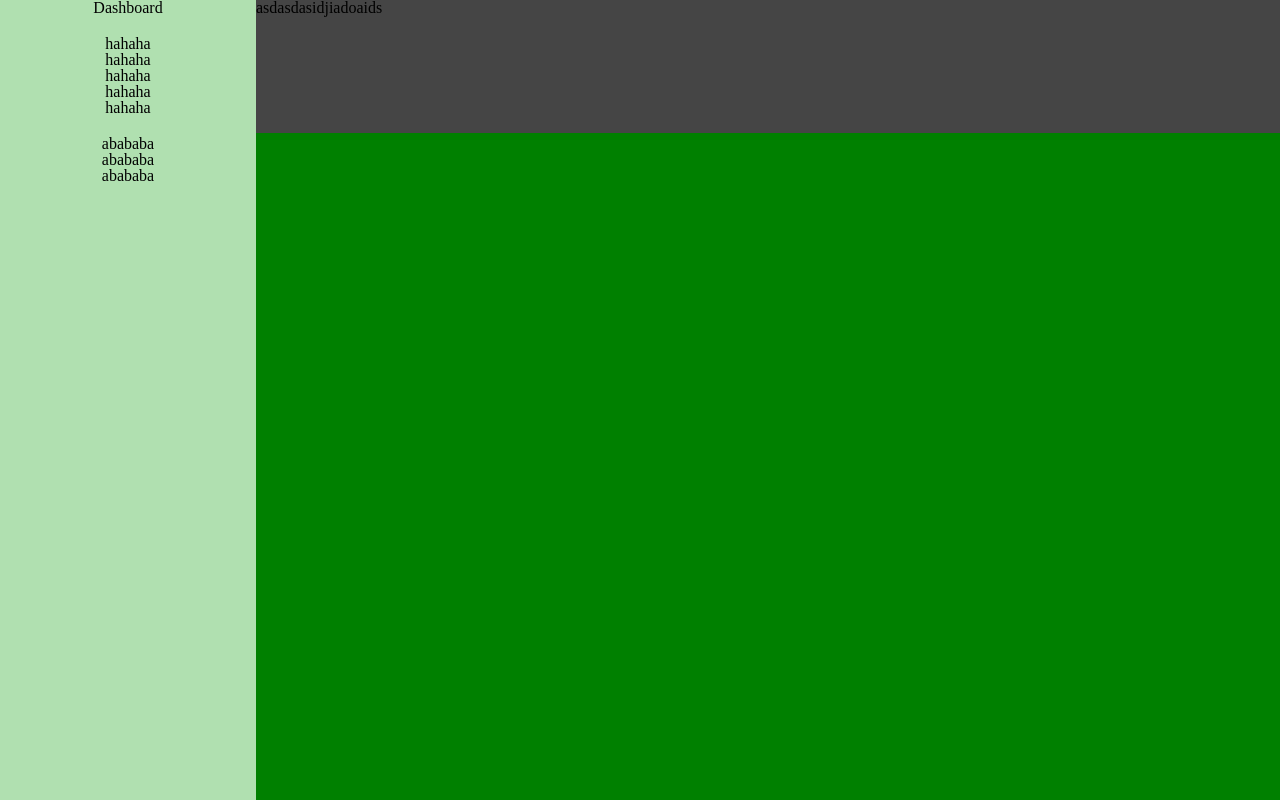
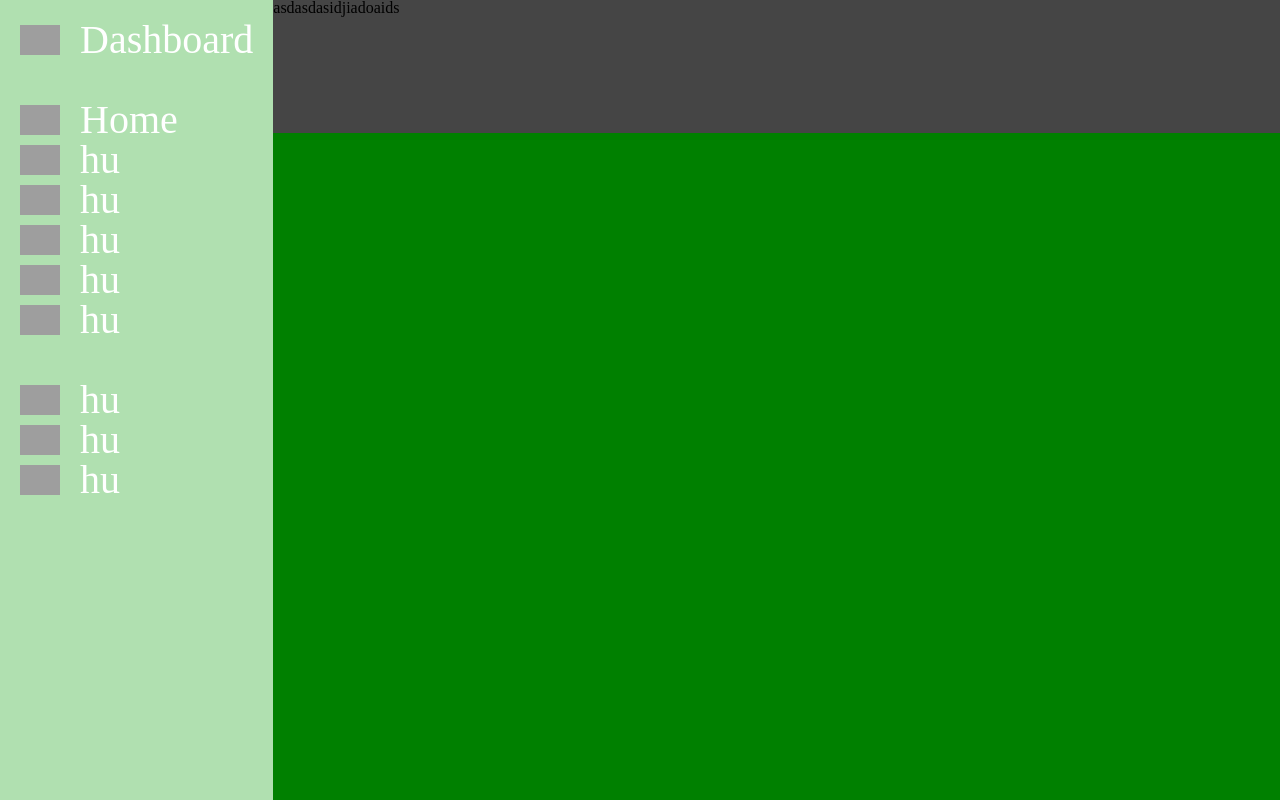
Before and after one commit to ganud/admin-dashboard, a plain HTML site: page index.html in a window 1280 px wide. Drawn offline with Linux system fonts and the light colour scheme; grey boxes are pictures that could not be loaded.

Commit message:
dashboard structure done

```diff
--- a/index.html
+++ b/index.html
@@ -12,19 +12,50 @@
             asdasdasidjiadoaids
         </div>
         <div class="sidebar">
-            <h1>Dashboard</h1>
-            <ul>
-                <li>hahaha</li>
-                <li>hahaha</li>
-                <li>hahaha</li>
-                <li>hahaha</li>
-                <li>hahaha</li>
-            </ul>
-            <ul>
-                <li>abababa</li>
-                <li>abababa</li>
-                <li>abababa</li>
-            </ul>
+            <div class="nav-button">
+                <img src="https://cdn-icons-png.flaticon.com/128/1828/1828791.png" alt="">
+                <p>Dashboard</p>
+            </div>
+            <div class="button-group">
+                <div class="nav-button">
+                    <img src="https://cdn-icons-png.flaticon.com/128/25/25694.png" alt="home">
+                    <p>Home</p>
+                </div>
+                <div class="nav-button">
+                    <img src="https://cdn-icons-png.flaticon.com/128/8753/8753083.png" alt="">
+                    <p>hu</p>
+                </div>
+                <div class="nav-button">
+                    <img src="https://cdn-icons-png.flaticon.com/128/8753/8753083.png" alt="">
+                    <p>hu</p>
+                </div>
+                <div class="nav-button">
+                    <img src="https://cdn-icons-png.flaticon.com/128/8753/8753083.png" alt="">
+                    <p>hu</p>
+                </div>
+                <div class="nav-button">
+                    <img src="https://cdn-icons-png.flaticon.com/128/8753/8753083.png" alt="">
+                    <p>hu</p>
+                </div>
+                <div class="nav-button">
+                    <img src="https://cdn-icons-png.flaticon.com/128/8753/8753083.png" alt="">
+                    <p>hu</p>
+                </div>
+            </div>
+            <div class="button-group">
+                <div class="nav-button">
+                    <img src="https://cdn-icons-png.flaticon.com/128/8753/8753083.png" alt="">
+                    <p>hu</p>
+                </div>
+                <div class="nav-button">
+                    <img src="https://cdn-icons-png.flaticon.com/128/8753/8753083.png" alt="">
+                    <p>hu</p>
+                </div>
+                <div class="nav-button">
+                    <img src="https://cdn-icons-png.flaticon.com/128/8753/8753083.png" alt="">
+                    <p>hu</p>
+                </div>
+            </div>
         </div>
         <div class="main-content"></div>
     </div>
--- a/style.css
+++ b/style.css
@@ -56,17 +56,27 @@ table {
 }
 
 .site-container .sidebar {
+    padding:20px;
     background-color: rgb(176, 224, 176);
     grid-row: 1 / 3;
     display: flex;
     flex-direction: column;
-    align-items: center;
-    gap: 20px;
-
-    color:wh
+    align-items: start;
+    gap: 40px;
+    color: white;
+    font-size: 40px;
 }
 
 .site-container .header {
     background-color: rgb(69, 69, 69);
     grid-column: 2 / 3;
 }
+
+.nav-button {
+    display: flex;
+    align-items: center;
+    gap:20px;
+}
+.nav-button img {
+    max-height:30px;
+}
```
